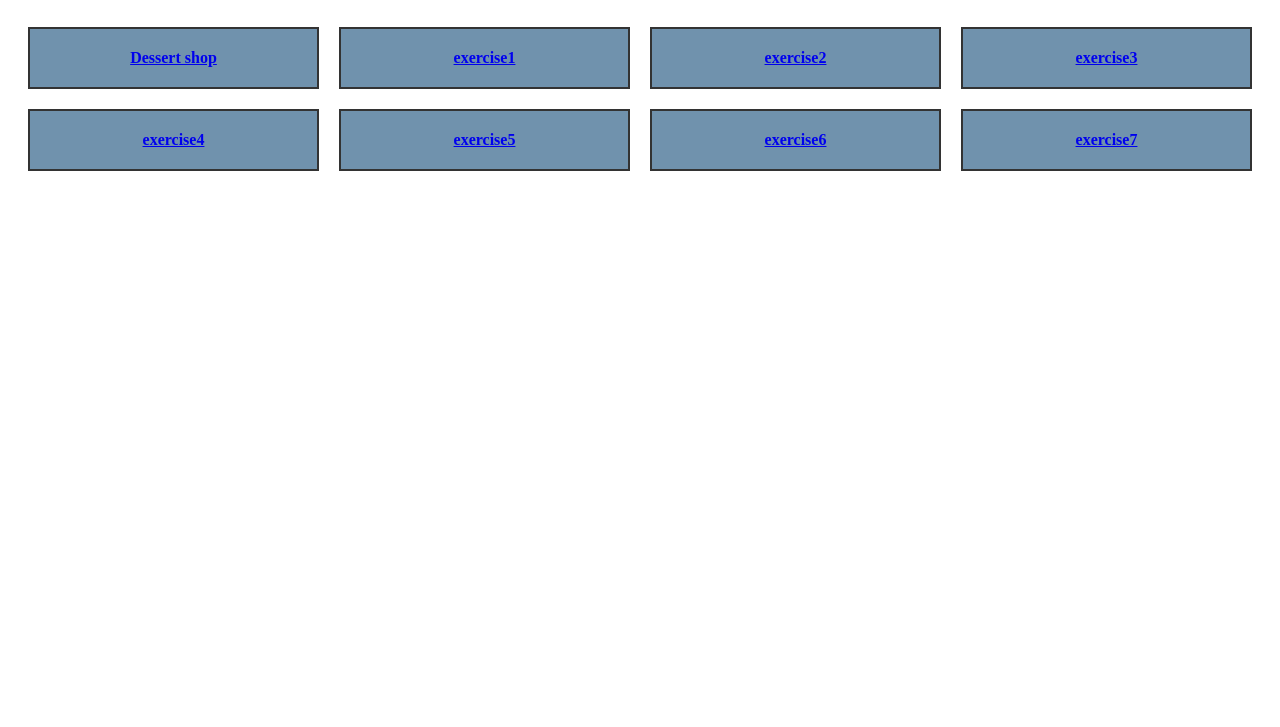
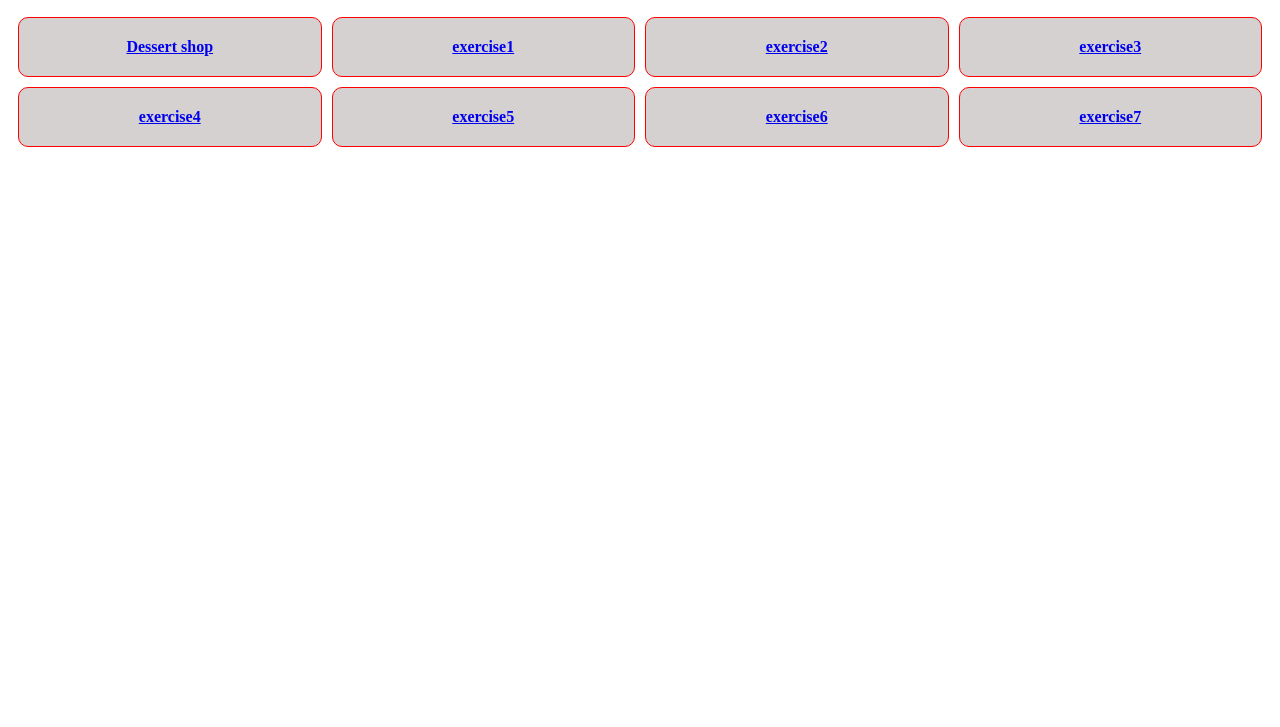
Before and after one commit to Muuldii1/Dessertshop, a plain HTML site: page 11a.html in a window 1280 px wide. Shown: the part 73-800 px from the top of the page. Drawn offline with Linux system fonts and the light colour scheme.

Commit message:
Update 11a.html

```diff
--- a/11a.html
+++ b/11a.html
@@ -2,63 +2,56 @@
 <html lang="en">
 <head>
   <meta charset="UTF-8">
-  <title>Nigma</title>
+  <title>Duk</title>
   <style>
-    .NIGMA {
+    .Duk {
       display: grid;
       grid-template-columns: repeat(4, 1fr);
-      gap: 20px;
-      padding: 20px;
+      gap: 10px;
+      padding: 10px;
     }
 
-    .box-exercise{
-      text-decoration: none;
-      color: inherit;
-    }
+
 
     .box {
-      border: 2px solid #333;
+      border: 1px solid #ff0000;
       padding: 20px;
-      background-color: #f0f0f0;
+      background-color: #d6d1d1;
       text-align: center;
       font-size: 16px;
       font-weight: bold;
-      cursor: pointer;
-      transition: background-color 0.3s;
-      background-color: rgb(112, 146, 173);
-    }
+      border-radius: 10px;
+       }
 
-    .box:hover {
-      background-color: #e0e0e0;
-    }
+
   </style>
 </head>
 <body>
-    <h1>11A Munkhdelger</h1>
+    <h1 style="color: green">11A Dulguun-Erdene</h1>
 
-<div class="NIGMA">
-    <a href="https://muuldii1.github.io/Dessertshop/" class="Yamete" target="Tralalero">
+<div class="Duk">
+    <a href="https://dxlgnnn.github.io/dessertshop/" class="Yamete" target="Tralalero">
         <div class="box">Dessert shop</div>
     </a>
-    <a href="https://muuldii1.github.io/Dessertshop/exercise1.html" class="Yamete" target="Tralalero">
+    <a href="https://dxlgnnn.github.io/dessertshop/exercise1.html" class="Yamete" target="Tralalero">
     <div class="box">exercise1</div>
   </a>
-  <a href="https://muuldii1.github.io/Dessertshop/exercise2.html" class="Yamete" target="Tralalero">
+  <a href="https://dxlgnnn.github.io/dessertshop/exercise2.html" class="Yamete" target="Tralalero">
     <div class="box">exercise2</div>
   </a>
-  <a href="https://muuldii1.github.io/Dessertshop/exercise3.html" class="Yamete" target="Tralalero">
+  <a href="https://dxlgnnn.github.io/dessertshop/exercise3.html" class="Yamete" target="Tralalero">
     <div class="box">exercise3</div>
   </a>
-  <a href="https://muuldii1.github.io/Dessertshop/exercise4.html" class="Yamete" target="Tralalero">
+  <a href="https://dxlgnnn.github.io/dessertshop/exercise4.html" class="Yamete" target="Tralalero">
     <div class="box">exercise4</div>
   </a>
-  <a href="https://muuldii1.github.io/Dessertshop/exercise5.html" class="Yamete" target="Tralalero">
+  <a href="https://dxlgnnn.github.io/dessertshop/exercise5.html" class="Yamete" target="Tralalero">
     <div class="box">exercise5</div>
   </a>
-  <a href="https://muuldii1.github.io/Dessertshop/exercise6.html" class="Yamete" target="Tralalero">
+  <a href="https://dxlgnnn.github.io/dessertshop/exercise6.html" class="Yamete" target="Tralalero">
     <div class="box">exercise6</div>
   </a>
-  <a href="https://muuldii1.github.io/Dessertshop/exercise7.html" class="Yamete" target="Tralalero">
+  <a href="https://dxlgnnn.github.io/dessertshop/exercise7.html" class="Yamete" target="Tralalero">
     <div class="box">exercise7</div>
   </a>
 
```
